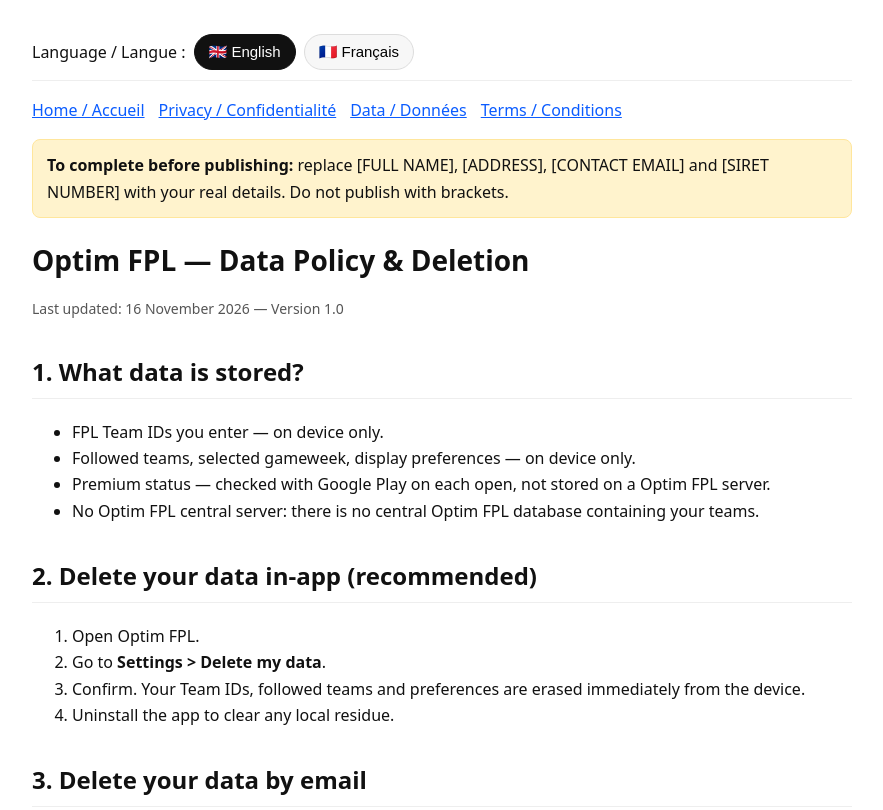
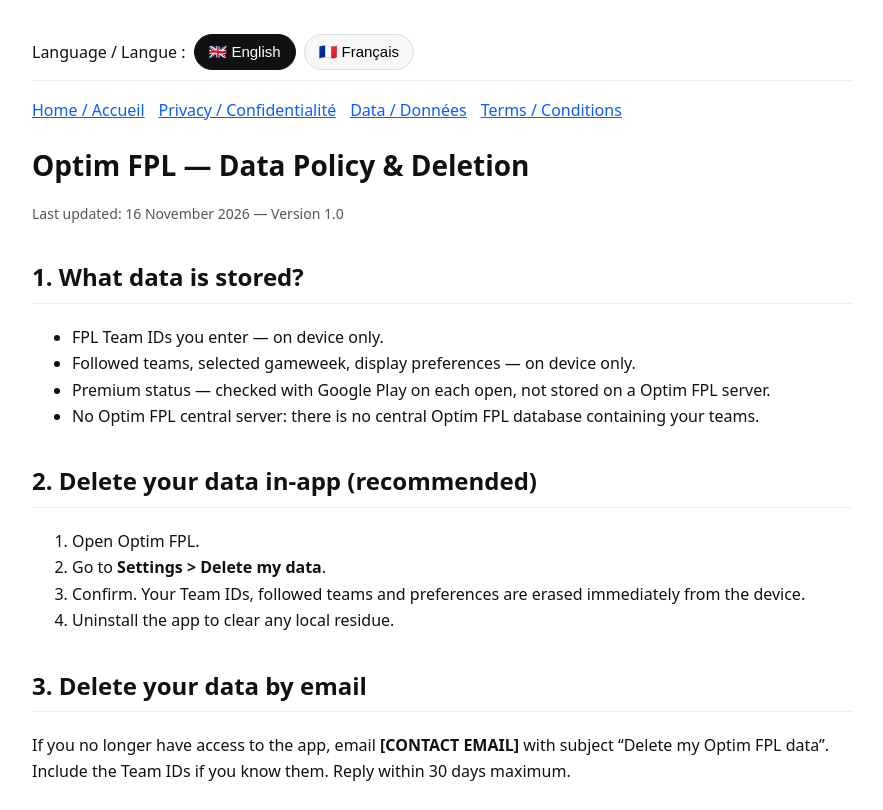
Before and after one commit to debenherve/OptimFPL, a plain HTML site: page DataPolicy.html in a window 1280 px wide. Shown: the top 810 px of the page, without its empty margins (198-1081 px from the left). Drawn offline with Linux system fonts and the light colour scheme.

Commit message:
Remove placeholder text from DataPolicy.html

```diff
--- a/DataPolicy.html
+++ b/DataPolicy.html
@@ -47,7 +47,6 @@ window.addEventListener('DOMContentLoaded',()=>{
 </script>
 </head><body>
 <div class="lang-switch"><span>Language / Langue :</span><button data-lang="en" class="active" onclick="setLang('en')">🇬🇧 English</button><button data-lang="fr" onclick="setLang('fr')">🇫🇷 Français</button></div><nav><a href="index.html">Home / Accueil</a><a href="PrivacyPolicy.html">Privacy / Confidentialité</a><a href="DataPolicy.html">Data / Données</a><a href="TermsOfUse.html">Terms / Conditions</a></nav>
-<div class="lang-en"><div class="lang-en"><div class="note"><strong>To complete before publishing:</strong> replace [FULL NAME], [ADDRESS], [CONTACT EMAIL] and [SIRET NUMBER] with your real details. Do not publish with brackets.</div></div><div class="lang-fr"><div class="note"><strong>À compléter avant publication :</strong> remplacez [NOM COMPLET], [ADRESSE], [EMAIL DE CONTACT] et [N° SIRET] par vos informations réelles. Ne publiez pas avec les crochets.</div></div>
 <h1>Optim FPL — Data Policy & Deletion</h1><p class="small">Last updated: 16 November 2026 — Version 1.0</p>
 <h2>1. What data is stored?</h2><ul><li>FPL Team IDs you enter — on device only.</li><li>Followed teams, selected gameweek, display preferences — on device only.</li><li>Premium status — checked with Google Play on each open, not stored on a Optim FPL server.</li><li>No Optim FPL central server: there is no central Optim FPL database containing your teams.</li></ul>
 <h2>2. Delete your data in-app (recommended)</h2><ol><li>Open Optim FPL.</li><li>Go to <strong>Settings &gt; Delete my data</strong>.</li><li>Confirm. Your Team IDs, followed teams and preferences are erased immediately from the device.</li><li>Uninstall the app to clear any local residue.</li></ol>
@@ -56,7 +55,6 @@ window.addEventListener('DOMContentLoaded',()=>{
 <h2>5. Retention</h2><p>No retention on a Optim FPL server. Local data erased on deletion / uninstall. Email requests: processed then archived 1 month maximum for proof of handling, then deleted.</p>
 <footer>Optim FPL — Contact: [CONTACT EMAIL] — CNIL complaint: cnil.fr</footer>
 </div>
-<div class="lang-fr"><div class="lang-en"><div class="note"><strong>To complete before publishing:</strong> replace [FULL NAME], [ADDRESS], [CONTACT EMAIL] and [SIRET NUMBER] with your real details. Do not publish with brackets.</div></div><div class="lang-fr"><div class="note"><strong>À compléter avant publication :</strong> remplacez [NOM COMPLET], [ADRESSE], [EMAIL DE CONTACT] et [N° SIRET] par vos informations réelles. Ne publiez pas avec les crochets.</div></div>
 <h1>Optim FPL — Politique de données & suppression</h1><p class="small">Dernière mise à jour : 16 novembre 2026 — Version 1.0</p>
 <h2>1. Quelles données sont stockées ?</h2><ul><li>Team IDs FPL saisis par l’utilisateur — sur l’appareil uniquement.</li><li>Équipes suivies, gameweek sélectionnée, préférences d’affichage — sur l’appareil uniquement.</li><li>Statut Premium — vérifié auprès de Google Play à chaque ouverture, non stocké sur un serveur Optim FPL.</li><li>Aucun serveur Optim FPL : il n’y a pas de base de données centrale Optim FPL contenant vos équipes.</li></ul>
 <h2>2. Supprimer vos données dans l’app (recommandé)</h2><ol><li>Ouvrez Optim FPL.</li><li>Allez dans <strong>Paramètres &gt; Supprimer mes données</strong>.</li><li>Confirmez. Vos Team IDs, équipes suivies et préférences sont effacés immédiatement de l’appareil.</li><li>Désinstallez l’app pour effacer tout résidu local.</li></ol>
```
